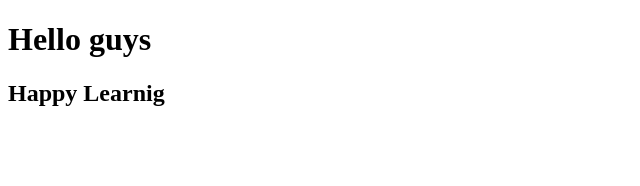
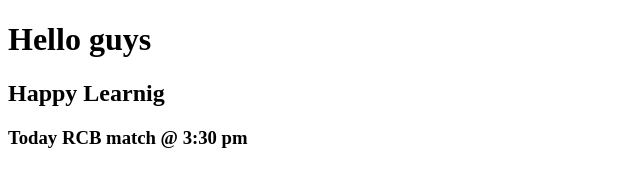
Before and after one commit to SatishHB2302/projects, a plain HTML site: page index.html in a window 1280 px wide. Shown: the whole page, without its empty margins (0-640 px from the left). Drawn offline with Linux system fonts and the light colour scheme.

Commit message:
match timing

```diff
--- a/index.html
+++ b/index.html
@@ -8,6 +8,6 @@
 <body>
     <h1>Hello guys</h1>
     <h2>Happy Learnig</h2>
-    <h3></h3>
+    <h3>Today RCB match @ 3:30 pm</h3>
 </body>
 </html>
```
